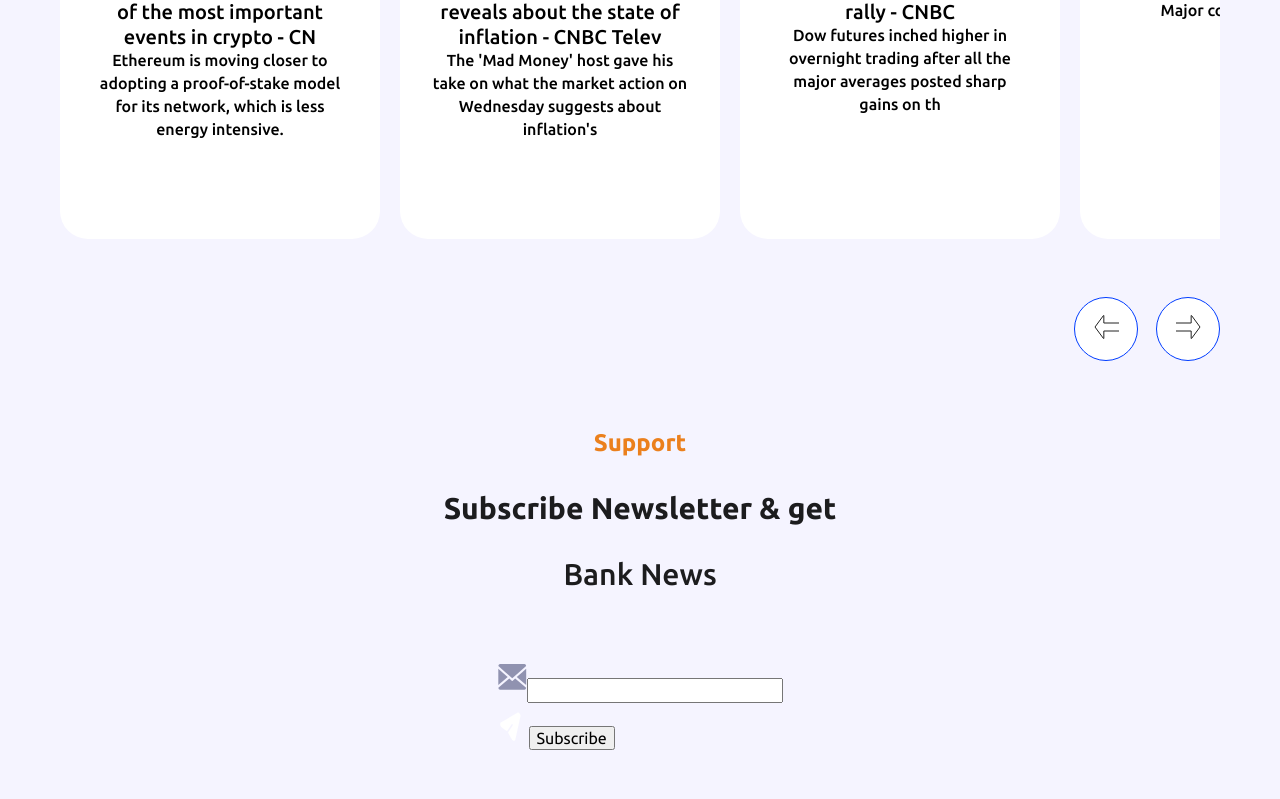
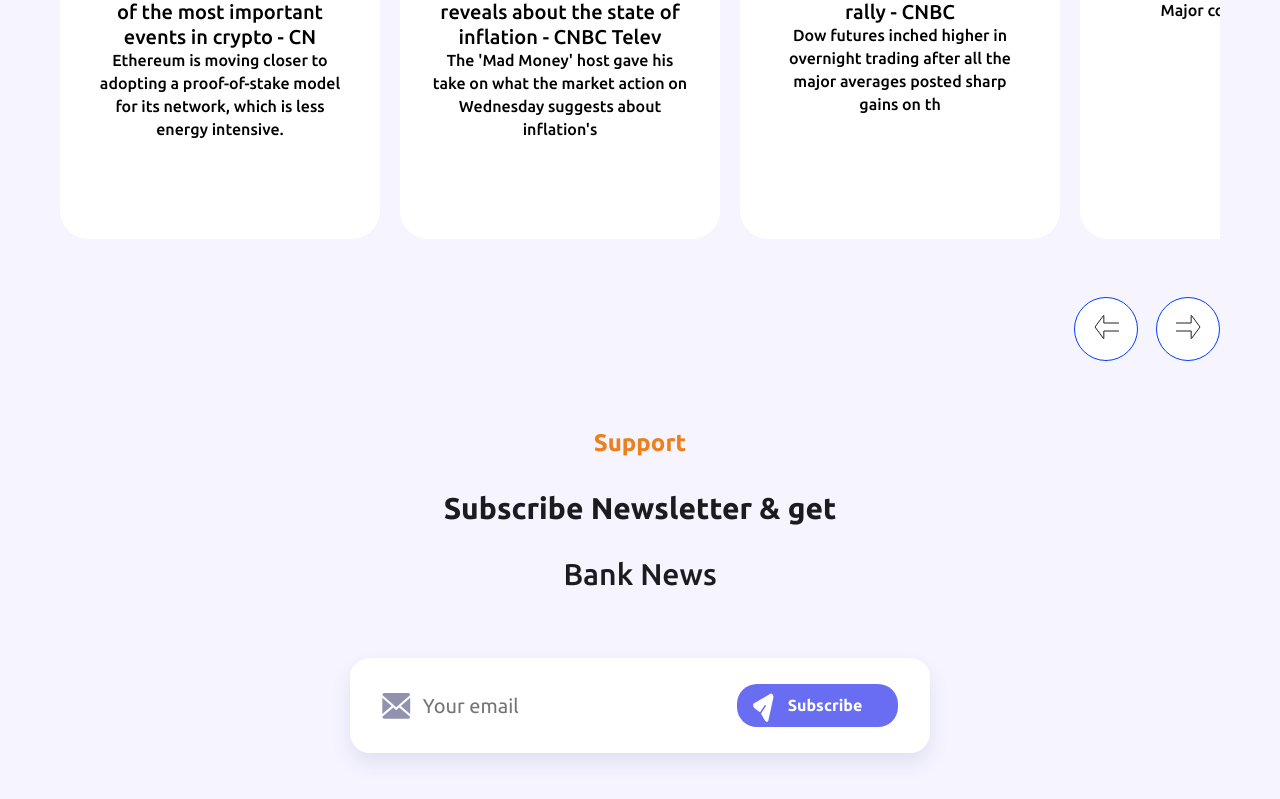
Before and after one commit to Schneegestober1/neo-bank, a React (Vite) app: page / in a window 1280 px wide. Shown: the part 2630-3429 px from the top of the page. Before the commit the page ends 3380 px from the top, so only its background shows below. Built offline with nearby package versions, Linux system fonts and the light colour scheme.

Commit message:
дэск топ версия версти готова

```diff
--- a/src/components/SupportNewsletterSignup/SupportNewsletterSignup.tsx
+++ b/src/components/SupportNewsletterSignup/SupportNewsletterSignup.tsx
@@ -10,7 +10,7 @@ const SupportNewsletterSignup = () => {
       <h5 className={styles.bankNewsTitle}>Bank News</h5>
       <div className={styles.inputWrapper}>
         <EnvelopeIcon className={styles.envelopeIcon} />
-        <input type="text" className={styles.input} />
+        <input type="text" className={styles.input} placeholder="Your email" />
         <div className={styles.subscribeWrapper}>
           <PlaneIcon className={styles.planeIcon} />
           <button className={styles.subscribeButton}>Subscribe</button>
--- a/src/components/SupportNewsletterSignup/support-newsletter-signup.module.scss
+++ b/src/components/SupportNewsletterSignup/support-newsletter-signup.module.scss
@@ -44,3 +44,46 @@ h6 {
   color: $black-2;
   margin-bottom: 3.875rem;
 }
+
+.inputWrapper {
+  display: flex;
+  align-items: center;
+  justify-content: center;
+  background: $white-1;
+  border-radius: 20px;
+  padding: 26px 32px;
+  gap: 10px;
+  box-shadow: 0 10px 20px $black-7;
+  margin-bottom: 98px;
+}
+
+.input {
+  outline: 0;
+  border: 0;
+  font-weight: 400;
+  font-size: 20px;
+  line-height: 147%;
+  letter-spacing: 2%;
+  color: $purple-2;
+}
+
+.subscribeWrapper {
+  display: flex;
+  align-items: center;
+  justify-content: center;
+  background: $purple-1;
+  padding: 0 30px 1.5px 14px;
+  border-radius: 20px;
+  cursor: pointer;
+}
+
+.subscribeButton {
+  outline: 0;
+  border: 0;
+  background: transparent;
+  font-weight: 700;
+  font-size: 1rem;
+  line-height: 127%;
+  color: $white-1;
+    cursor: pointer;
+}
--- a/src/styles/color-palette.scss
+++ b/src/styles/color-palette.scss
@@ -7,6 +7,7 @@ $black-3: #0b132a;
 $black-4: #1c1c1c;
 $black-5: #2d3748;
 $black-6: #222222;
+$black-7: #363a781a;
 
 $blue-1: #003cff;
 
@@ -18,3 +19,6 @@ $gray-3: #b2b2b2;
 $gray-4: #808080;
 
 $orange-1: #eb801d;
+
+$purple-1: #686df1;
+$purple-2: #9092b0;
```
